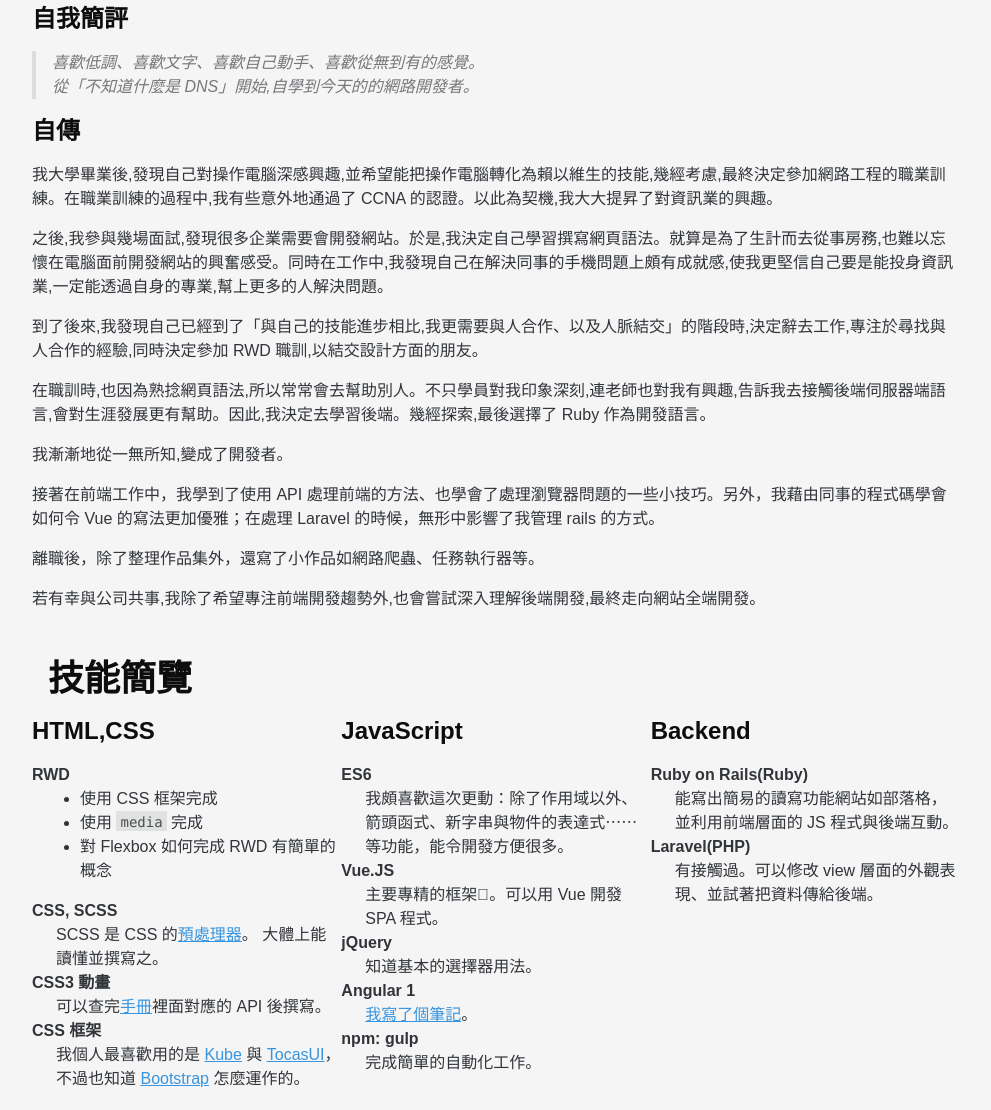
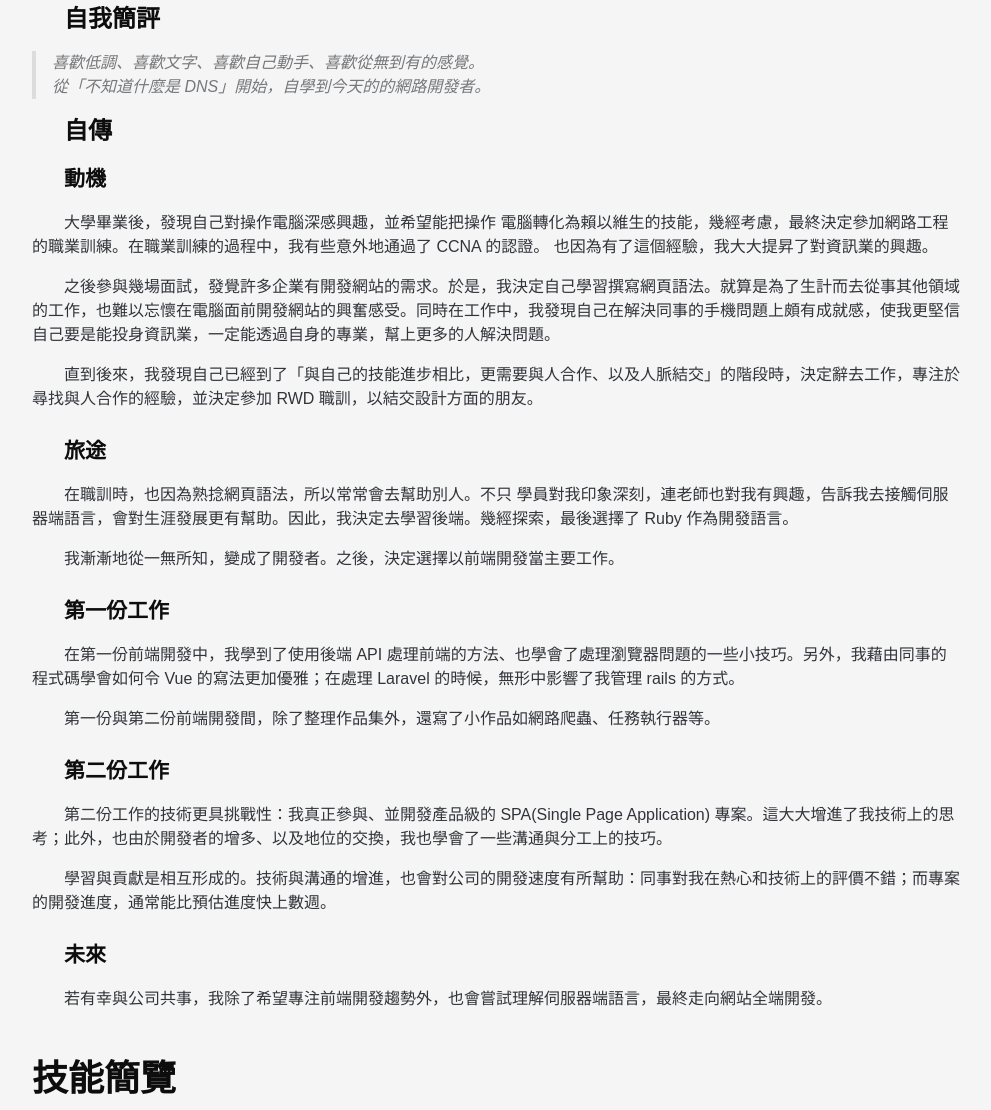
Before and after one commit to iigmir/new-profile, a website: page docs/index.html in a window 1280 px wide. Shown: the part 885-1995 px from the top of the page, without its empty margins (144-1135 px from the left). Drawn offline with nearby package versions, Linux system fonts and the light colour scheme; no server answers.

Commit message:
CSS article add

```diff
--- a/docs/index.html
+++ b/docs/index.html
@@ -35,20 +35,27 @@
     <h3>自我簡評</h3>
     <blockquote>
 喜歡低調、喜歡文字、喜歡自己動手、喜歡從無到有的感覺。<br />
-從「不知道什麼是 DNS」開始,自學到今天的的網路開發者。
+從「不知道什麼是 DNS」開始，自學到今天的的網路開發者。
     </blockquote>
 </section>
 
 <section>
     <h3>自傳</h3>
-    <p>我大學畢業後,發現自己對操作電腦深感興趣,並希望能把操作電腦轉化為賴以維生的技能,幾經考慮,最終決定參加網路工程的職業訓練。在職業訓練的過程中,我有些意外地通過了 CCNA 的認證。以此為契機,我大大提昇了對資訊業的興趣。</p>
-    <p>之後,我參與幾場面試,發現很多企業需要會開發網站。於是,我決定自己學習撰寫網頁語法。就算是為了生計而去從事房務,也難以忘懷在電腦面前開發網站的興奮感受。同時在工作中,我發現自己在解決同事的手機問題上頗有成就感,使我更堅信自己要是能投身資訊業,一定能透過自身的專業,幫上更多的人解決問題。</p>
-    <p>到了後來,我發現自己已經到了「與自己的技能進步相比,我更需要與人合作、以及人脈結交」的階段時,決定辭去工作,專注於尋找與人合作的經驗,同時決定參加 RWD 職訓,以結交設計方面的朋友。</p>
-    <p>在職訓時,也因為熟捻網頁語法,所以常常會去幫助別人。不只學員對我印象深刻,連老師也對我有興趣,告訴我去接觸後端伺服器端語言,會對生涯發展更有幫助。因此,我決定去學習後端。幾經探索,最後選擇了 Ruby 作為開發語言。</p>
-    <p>我漸漸地從一無所知,變成了開發者。</p>
-    <p>接著在前端工作中，我學到了使用 API 處理前端的方法、也學會了處理瀏覽器問題的一些小技巧。另外，我藉由同事的程式碼學會如何令 Vue 的寫法更加優雅；在處理 Laravel 的時候，無形中影響了我管理 rails 的方式。</p>
-    <p>離職後，除了整理作品集外，還寫了小作品如網路爬蟲、任務執行器等。</p>
-    <p>若有幸與公司共事,我除了希望專注前端開發趨勢外,也會嘗試深入理解後端開發,最終走向網站全端開發。</p>
+    <h4>動機</h4>
+    <p>大學畢業後，發現自己對操作電腦深感興趣，並希望能把操作 電腦轉化為賴以維生的技能，幾經考慮，最終決定參加網路工程的職業訓練。在職業訓練的過程中，我有些意外地通過了 CCNA 的認證。 也因為有了這個經驗，我大大提昇了對資訊業的興趣。</p>
+    <p>之後參與幾場面試，發覺許多企業有開發網站的需求。於是，我決定自己學習撰寫網頁語法。就算是為了生計而去從事其他領域的工作，也難以忘懷在電腦面前開發網站的興奮感受。同時在工作中，我發現自己在解決同事的手機問題上頗有成就感，使我更堅信自己要是能投身資訊業，一定能透過自身的專業，幫上更多的人解決問題。</p>
+    <p>直到後來，我發現自己已經到了「與自己的技能進步相比，更需要與人合作、以及人脈結交」的階段時，決定辭去工作，專注於尋找與人合作的經驗，並決定參加 RWD 職訓，以結交設計方面的朋友。</p>
+    <h4>旅途</h4>
+    <p>在職訓時，也因為熟捻網頁語法，所以常常會去幫助別人。不只 學員對我印象深刻，連老師也對我有興趣，告訴我去接觸伺服器端語言，會對生涯發展更有幫助。因此，我決定去學習後端。幾經探索，最後選擇了 Ruby 作為開發語言。</p>
+    <p>我漸漸地從一無所知，變成了開發者。之後，決定選擇以前端開發當主要工作。</p>
+    <h4>第一份工作</h4>
+    <p>在第一份前端開發中，我學到了使用後端 API 處理前端的方法、也學會了處理瀏覽器問題的一些小技巧。另外，我藉由同事的程式碼學會如何令 Vue 的寫法更加優雅；在處理 Laravel 的時候，無形中影響了我管理 rails 的方式。</p>
+    <p>第一份與第二份前端開發間，除了整理作品集外，還寫了小作品如網路爬蟲、任務執行器等。</p>
+    <h4>第二份工作</h4>
+    <p>第二份工作的技術更具挑戰性：我真正參與、並開發產品級的 SPA(Single Page Application) 專案。這大大增進了我技術上的思考；此外，也由於開發者的增多、以及地位的交換，我也學會了一些溝通與分工上的技巧。</p>
+    <p>學習與貢獻是相互形成的。技術與溝通的增進，也會對公司的開發速度有所幫助：同事對我在熱心和技術上的評價不錯；而專案的開發進度，通常能比預估進度快上數週。</p>
+    <h4>未來</h4>
+    <p>若有幸與公司共事，我除了希望專注前端開發趨勢外，也會嘗試理解伺服器端語言，最終走向網站全端開發。</p>
 </section>
             </article>
             <article id="skill">
--- a/src/scss/index.scss
+++ b/src/scss/index.scss
@@ -54,7 +54,7 @@ main
 {
     margin: 0 auto;
     max-width: 960px;
-    h2
+    h3
     {
         padding-left: 1rem;
     }
@@ -70,18 +70,17 @@ main
             display: grid;
             grid-template-columns: 1fr 1fr 1fr;
         }
-    }
-    *[v-cloak]
-    {
-        display: none;
-        .cube
+        &#intro
         {
-            display: block;
-            width:5rem;
-            height:5rem;
-            background-color: aqua;
-            margin: 0 auto;
-            animation:spin 2s linear infinite;
+            h3,
+            h4
+            {
+                padding-left: 2rem;
+            }
+            p
+            {
+                text-indent: 2rem;
+            }
         }
     }
 }
```
Also changed, not shown: src/html/intro.html (+16 -9 lines), docs/css/index.css.
